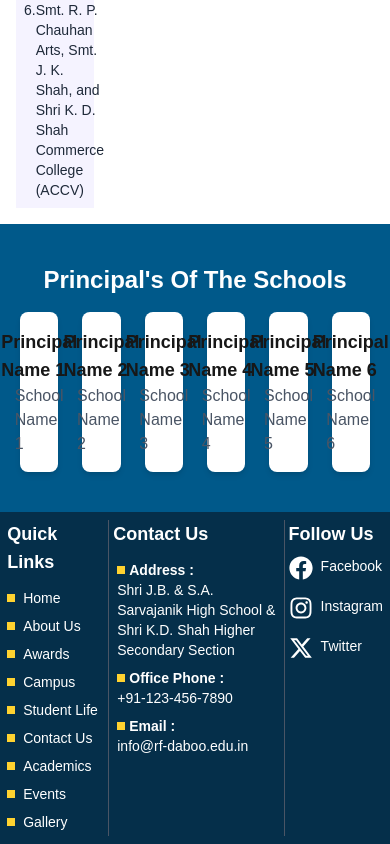
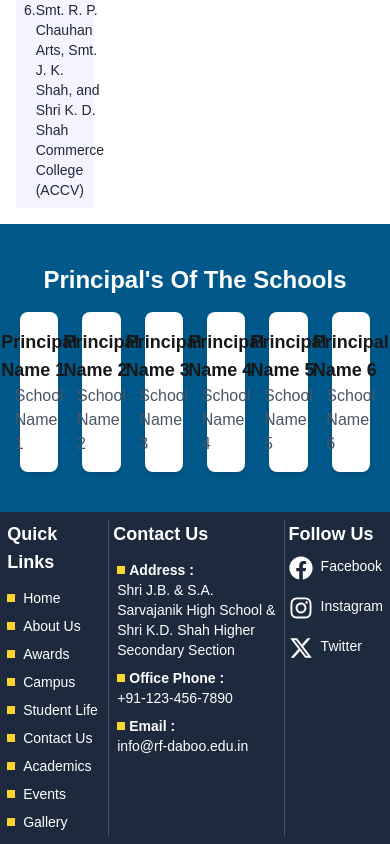
Before and after one commit to harendrasinp/R.F.Daboo_Frontend, a Next.js app: page / in a window 390 px wide. Shown: the part 732-1576 px from the top of the page. Built offline with nearby package versions, Linux system fonts and the light colour scheme.

Commit message:
update mobile footer trial

```diff
--- a/src/components/Footer.js
+++ b/src/components/Footer.js
@@ -6,7 +6,7 @@ import { FaFacebook, FaInstagram } from "react-icons/fa";
 import { FaXTwitter } from "react-icons/fa6";
 const Footer = () => {
   return (
-    <div className="flex justify-center bg-sky-950 text-white p-2 text-sm">
+    <div className="flex justify-center bg-slate-800 text-white p-2 text-sm">
       <div className="flex justify-center gap-1 md:gap-15">
         <div className="flex flex-col items-start justify-start border-r border-gray-600 pr-1 md:pr-5">
           <h1 className="text-lg font-bold mb-2">Quick Links</h1>
```
